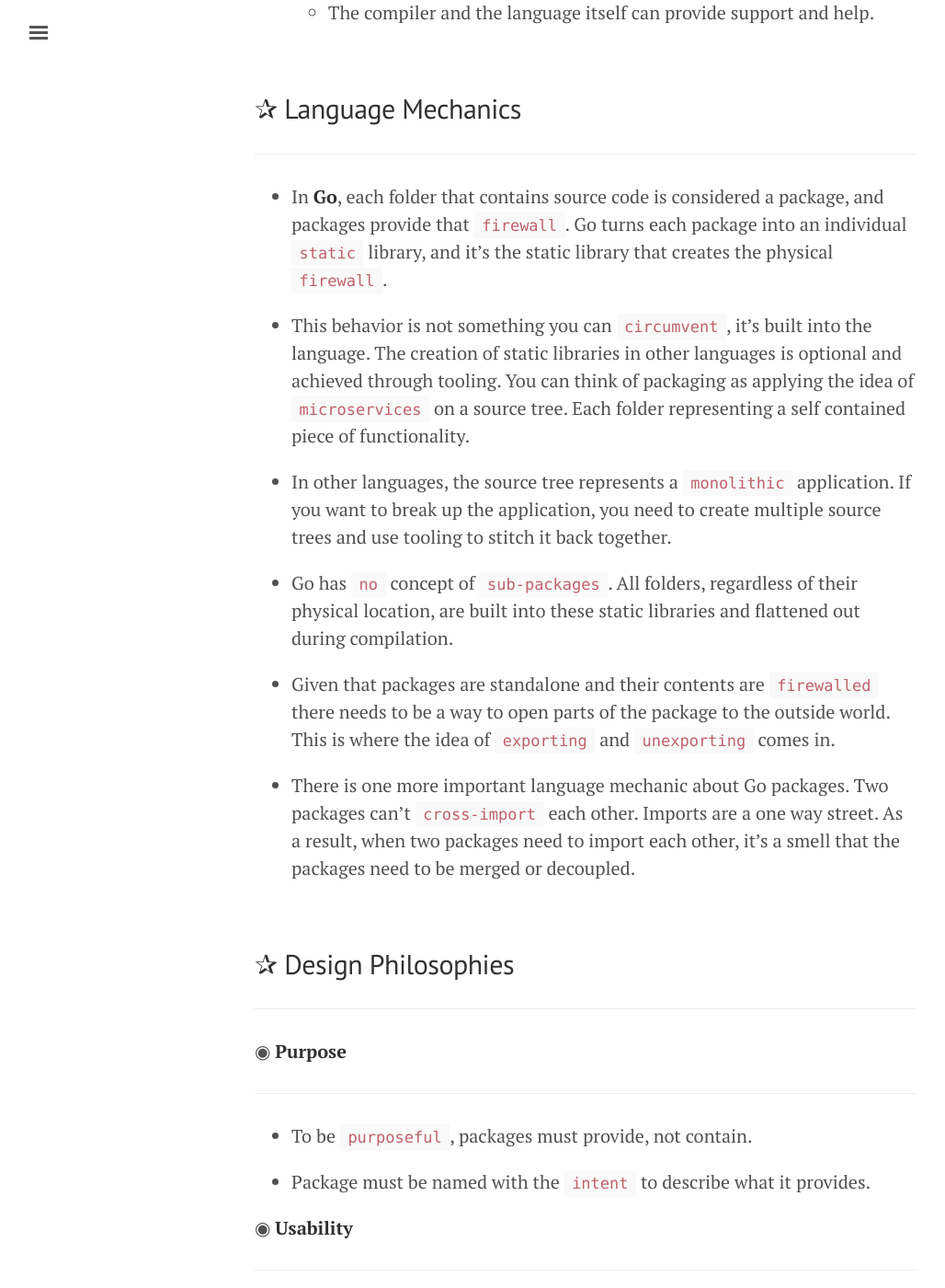
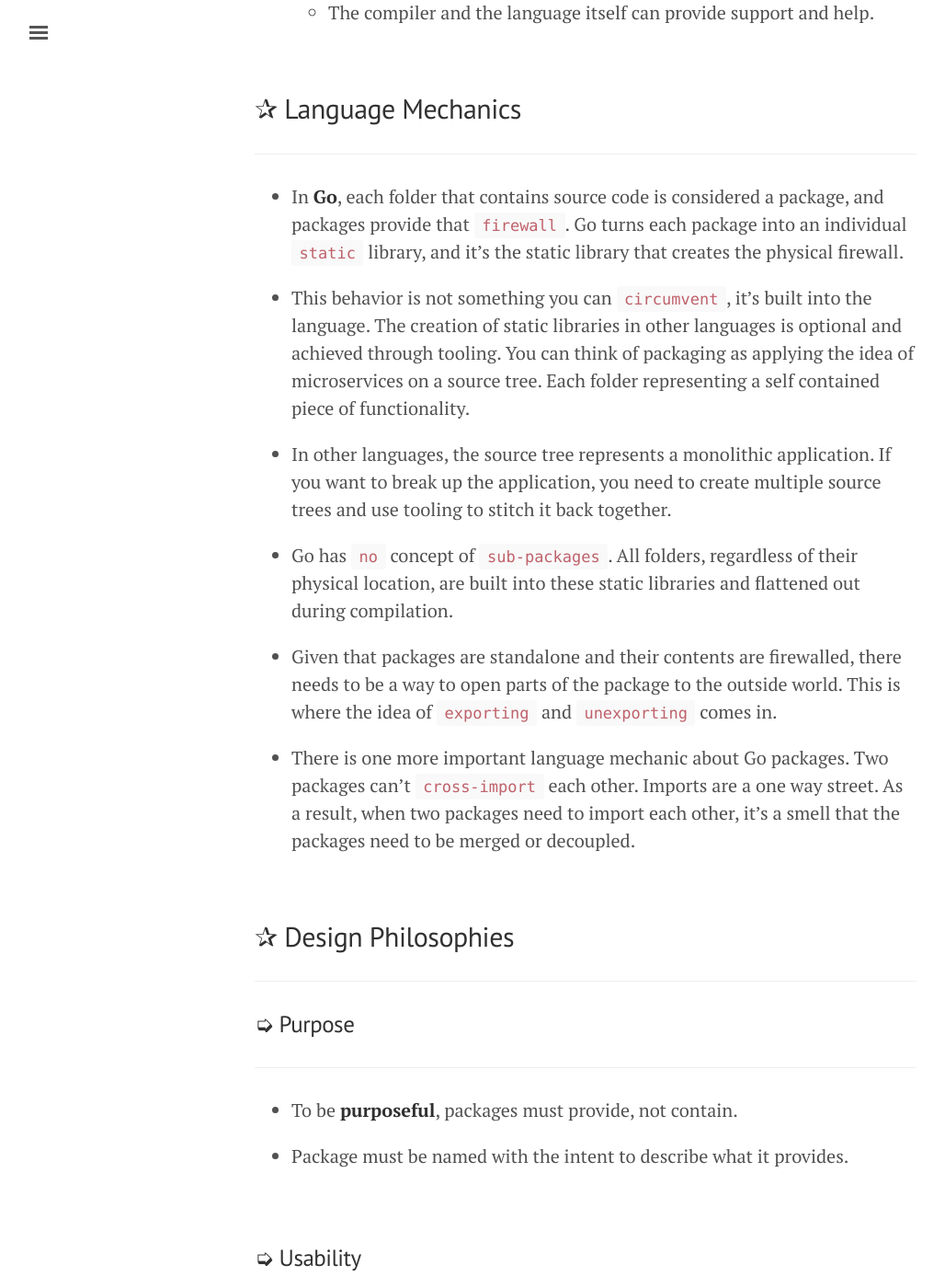
Before and after one commit to SGKutty/go, a Jekyll site: the page built from docs/lesson-04.md, in a window 1280 px wide and 1400 px high, scrolled down 591 px. Shown: the whole window at 92% size, without its empty margins (3-1031 px from the left). Built offline with Jekyll 4.4.1, drawn with Linux system fonts in a browser that asks for light colours; some of the changed text lies outside the part shown.

```diff
--- a/docs/lesson-04.md
+++ b/docs/lesson-04.md
@@ -6,11 +6,11 @@ title: 04 - Packaging
 
 <!-- markdownlint-disable MD002 -->
 
-> `Brian Kernighan` said,  I think that the real problem with C is that it doesn’t give you enough mechanisms for structuring really big programs. You can `simulate` **Object Oriented Programming** or other **methodology** if you want, but the compiler, the language itself isn’t giving you any help.
+> __Brian Kernighan__ said,  I think that the real problem with C is that it doesn’t give you enough mechanisms for structuring really big programs. You can `simulate` __Object Oriented Programming__ or other __methodology__ if you want, but the compiler, the language itself isn’t giving you any help.
 
 &nbsp;
 
-* **Packaging** creates `firewalls` within Go programs such that:
+* __Packaging__ creates `firewalls` within Go programs such that:
 
   * The various pieces of the program can be kept apart.
   * Large teams can work on large projects.
@@ -22,15 +22,15 @@ title: 04 - Packaging
 
 ***
 
-* In __Go__, each folder that contains source code is considered a package, and packages provide that `firewall`. Go turns each package into an individual `static` library, and it’s the static library that creates the physical `firewall`.
+* In __Go__, each folder that contains source code is considered a package, and packages provide that `firewall`. Go turns each package into an individual `static` library, and it’s the static library that creates the physical firewall.
 
-* This behavior is not something you can `circumvent`, it’s built into the language. The creation of static libraries in other languages is optional and achieved through tooling. You can think of packaging as applying the idea of `microservices` on a source tree. Each folder representing a self contained piece of functionality.
+* This behavior is not something you can `circumvent`, it’s built into the language. The creation of static libraries in other languages is optional and achieved through tooling. You can think of packaging as applying the idea of microservices on a source tree. Each folder representing a self contained piece of functionality.
 
-* In other languages, the source tree represents a `monolithic` application. If you want to break up the application, you need to create multiple source trees and use tooling to stitch it back together.
+* In other languages, the source tree represents a monolithic application. If you want to break up the application, you need to create multiple source trees and use tooling to stitch it back together.
 
 * Go has `no` concept of `sub-packages`. All folders, regardless of their physical location, are built into these static libraries and flattened out during compilation.
 
-* Given that packages are standalone and their contents are `firewalled` there needs to be a way to open parts of the package to the outside world. This is where the idea of `exporting` and `unexporting` comes in.
+* Given that packages are standalone and their contents are firewalled, there needs to be a way to open parts of the package to the outside world. This is where the idea of `exporting` and `unexporting` comes in.
 
 * There is one more important language mechanic about Go packages. Two packages can’t `cross-import` each other. Imports are a one way street. As a result, when two packages need to import each other, it’s a smell that the packages need to be merged or decoupled.
 
@@ -40,38 +40,42 @@ title: 04 - Packaging
 
 ***
 
-◉ __Purpose__
+### ➭ Purpose
 
 ***
 
-* To be `purposeful`, packages must provide, not contain.
+* To be __purposeful__, packages must provide, not contain.
 
-* Package must be named with the `intent` to describe what it provides.
+* Package must be named with the intent to describe what it provides.
 
-◉ __Usability__
+&nbsp;
+
+### ➭ Usability
 
 ***
 
-* To be `usable`, packages must be designed with the user as their focus.
+* To be __usable__, packages must be designed with the user as their focus.
 
-* Package must be `intuitive` and simple to use.
+* Package must be intuitive and simple to use.
 
-* Packages must `respect` their `impact` on resources and performance.
+* Packages must respect their impact on resources and performance.
 
-* Packages must `protect` the user's application from cascading changes.
+* Packages must protect the user's application from cascading changes.
 
-* Packages must `prevent` the need for type assertion to be concrete.
+* Packages must prevent the need for type assertion to be concrete.
 
 * Packages must reduce, minimize and simplify its code base.
 
-◉ __Portability__
+&nbsp;
+
+### ➭ Portability
 
 ***
 
-* To be `portable`, packages must be designed with reusability in mind.
+* To be __portable__, packages must be designed with reusability in mind.
 
 * Packages must aspire for the highest level of portability.
 
-* Packages must reduce taking on `opinions` when it's reasonable and practical.
+* Packages must reduce taking on opinions when it's reasonable and practical.
 
 * Packages must not become a single point of dependency.
```
Also changed, not shown: docs/lesson-11.md (added, +117 -0 lines), images/concurrency_vs_parallelism.png (added), images/scheduler_working.png (added).
